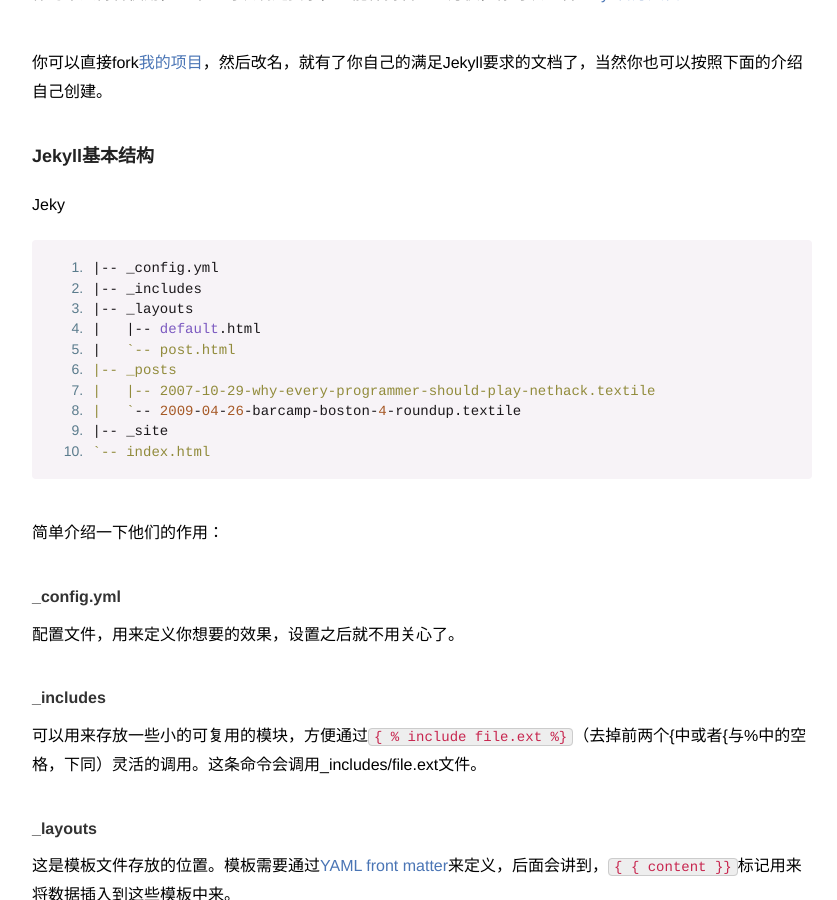
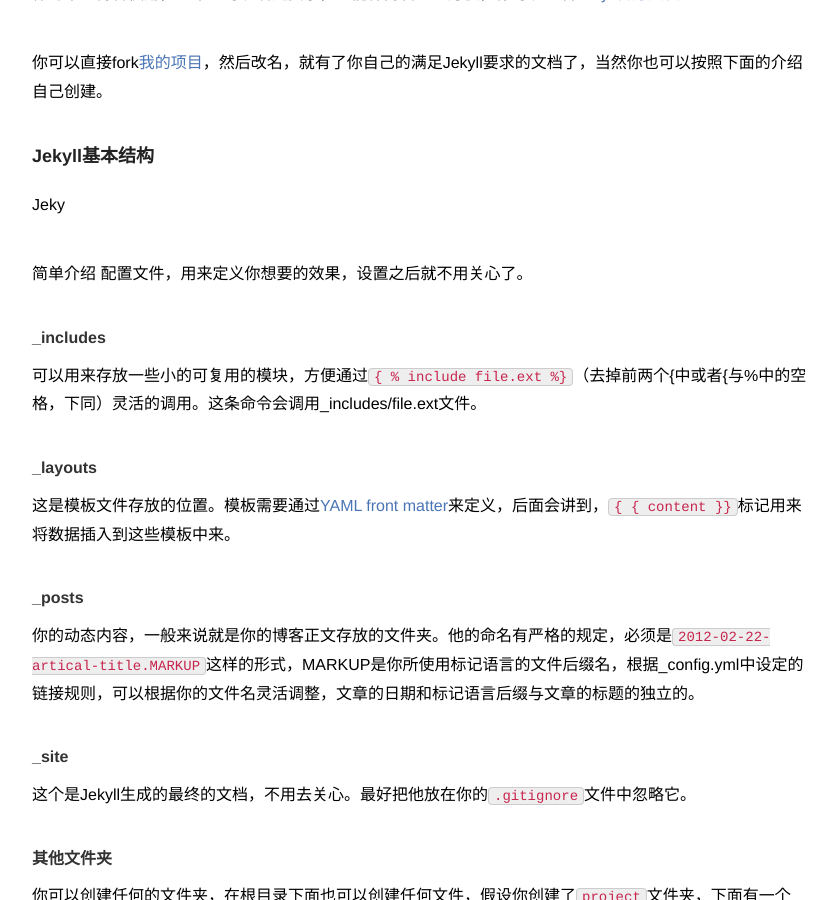
Before and after one commit to ioloveuu/ioloveuu.github.io, a Jekyll site: the page built from _posts/2016-12-28-frame-analys.md, in a window 1280 px wide and 900 px high, scrolled down 7717 px. Shown: the whole window, without its empty margins (218-1055 px from the left). Built offline with Jekyll 4.4.1, drawn with Linux system fonts in a browser that asks for light colours; nearby versions of some CDN libraries; a script that is not in the unit is left out.

Commit message:
Update 2016-12-28-frame-analys.md

```diff
--- a/_posts/2016-12-28-frame-analys.md
+++ b/_posts/2016-12-28-frame-analys.md
@@ -201,22 +201,10 @@
 ### Jekyll基本结构
 Jeky
 
-    |-- _config.yml
-    |-- _includes
-    |-- _layouts
-    |   |-- default.html
-    |   `-- post.html
-    |-- _posts
-    |   |-- 2007-10-29-why-every-programmer-should-play-nethack.textile
-    |   `-- 2009-04-26-barcamp-boston-4-roundup.textile
-    |-- _site
-    `-- index.html
 
 
-简单介绍一下他们的作用：
 
-#### _config.yml
-
+简单介绍
 配置文件，用来定义你想要的效果，设置之后就不用关心了。
 
 #### _includes
```
